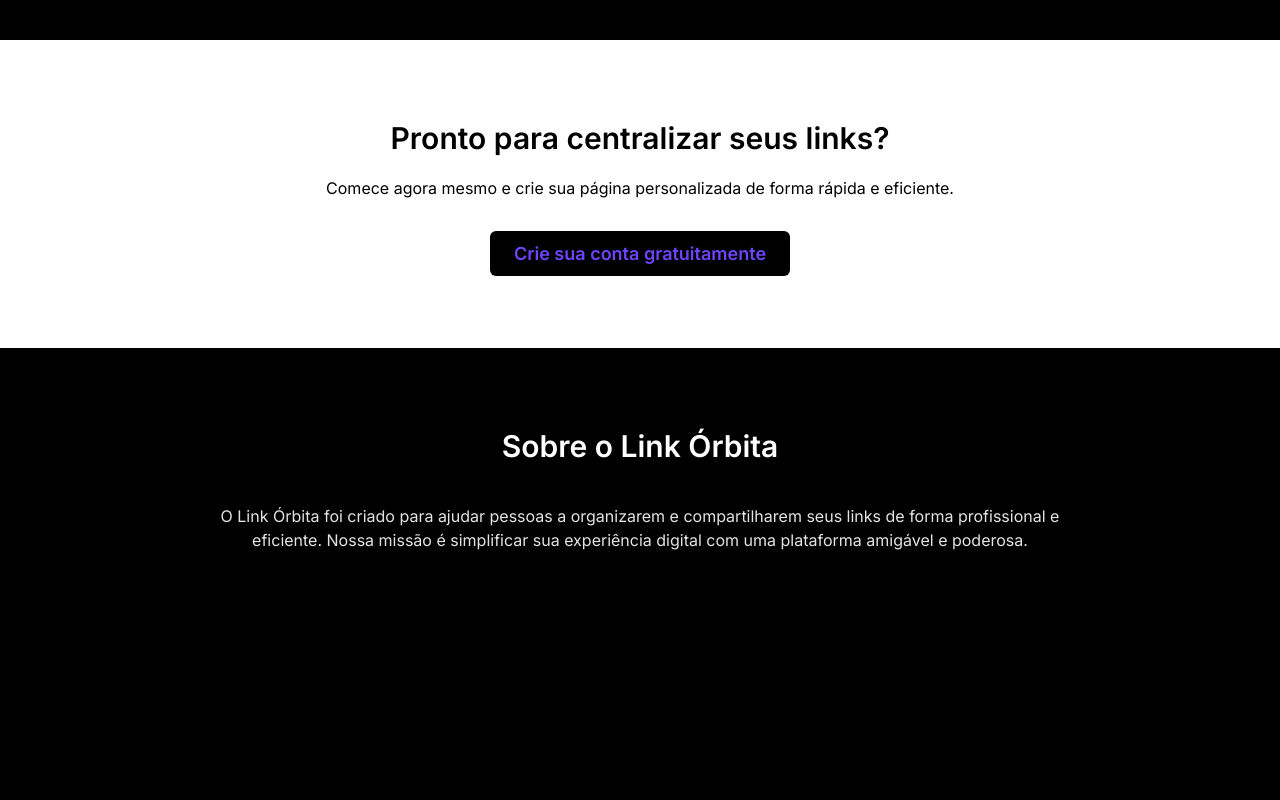
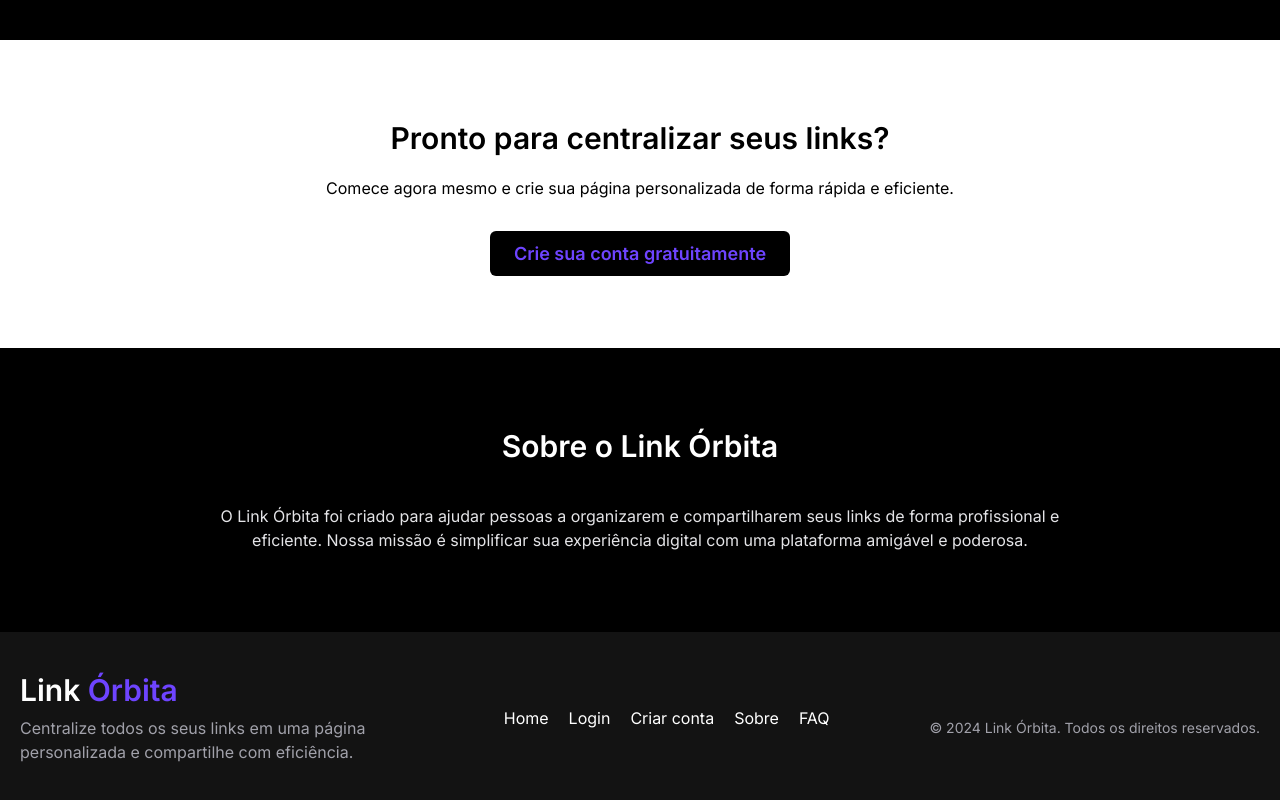
Before and after one commit to henriquedevop/linkOrbita, a React (Vite) app: page / in a window 1280 px wide. Shown: the part 3164-3964 px from the top of the page. Before the commit the page ends 3796 px from the top, so only its background shows below. Built offline with nearby package versions, Linux system fonts and the light colour scheme; no server answers.

Commit message:
feat: create footer component and import on home page

```diff
--- /dev/null
+++ b/src/components/footer/index.tsx
@@ -0,0 +1,46 @@
+import { Link } from "react-router"
+
+export function Footer() {
+    return (
+        <footer className="bg-customGray py-10">
+            <div className="container mx-auto px-5">
+                <div className="flex flex-col sm:flex-row justify-between items-center text-center sm:text-left">
+
+                    <div className="mb-5 sm:mb-0">
+                        <h3 className="text-3xl text-white font-bold">
+                            Link<span className="text-primary"> Órbita</span>
+                        </h3>
+                        <p className="text-zinc-400 mt-2 max-w-sm">
+                            Centralize todos os seus links em uma página personalizada e compartilhe com eficiência.
+                       </p>
+                    </div>
+
+                    <nav>
+                        <ul className="flex flex-col sm:flex-row gap-5 text-white font-medium">
+                            <li>
+                                <Link to="/" className="hover:text-primary">Home</Link>
+                            </li>
+                            <li>
+                                <Link to="/login" className="hover:text-primary">Login</Link>
+                            </li>
+                            <li>
+                                <Link to="/login" className="hover:text-primary">Criar conta</Link>
+                            </li>
+                            <li>
+                                <Link to="/about" className="hover:text-primary">Sobre</Link>
+                            </li>
+                            <li>
+                                <Link to="/faq" className="hover:text-primary">FAQ</Link>
+                            </li>
+                        </ul>
+                    </nav>
+
+                    <div className="mt-5 text-zinc-400 text-sm text-center sm:text-left">
+                        &copy; {new Date().getFullYear()} Link Órbita. Todos os direitos reservados.
+                    </div>
+
+                </div>
+            </div>
+        </footer>
+    )
+}
--- a/src/pages/home/index.tsx
+++ b/src/pages/home/index.tsx
@@ -1,6 +1,7 @@
 import { Link } from "react-router"
 import { BiWorld, BiLink, BiShield } from "react-icons/bi"
 import { FaPaintBrush, FaShare } from "react-icons/fa"
+import { Footer } from "../../components/footer"
 
 export function Home() {
     return (
@@ -211,6 +212,7 @@ export function Home() {
                     </p>
                 </section>
 
+                <Footer/>
             </main>
         </div>
     )
```
